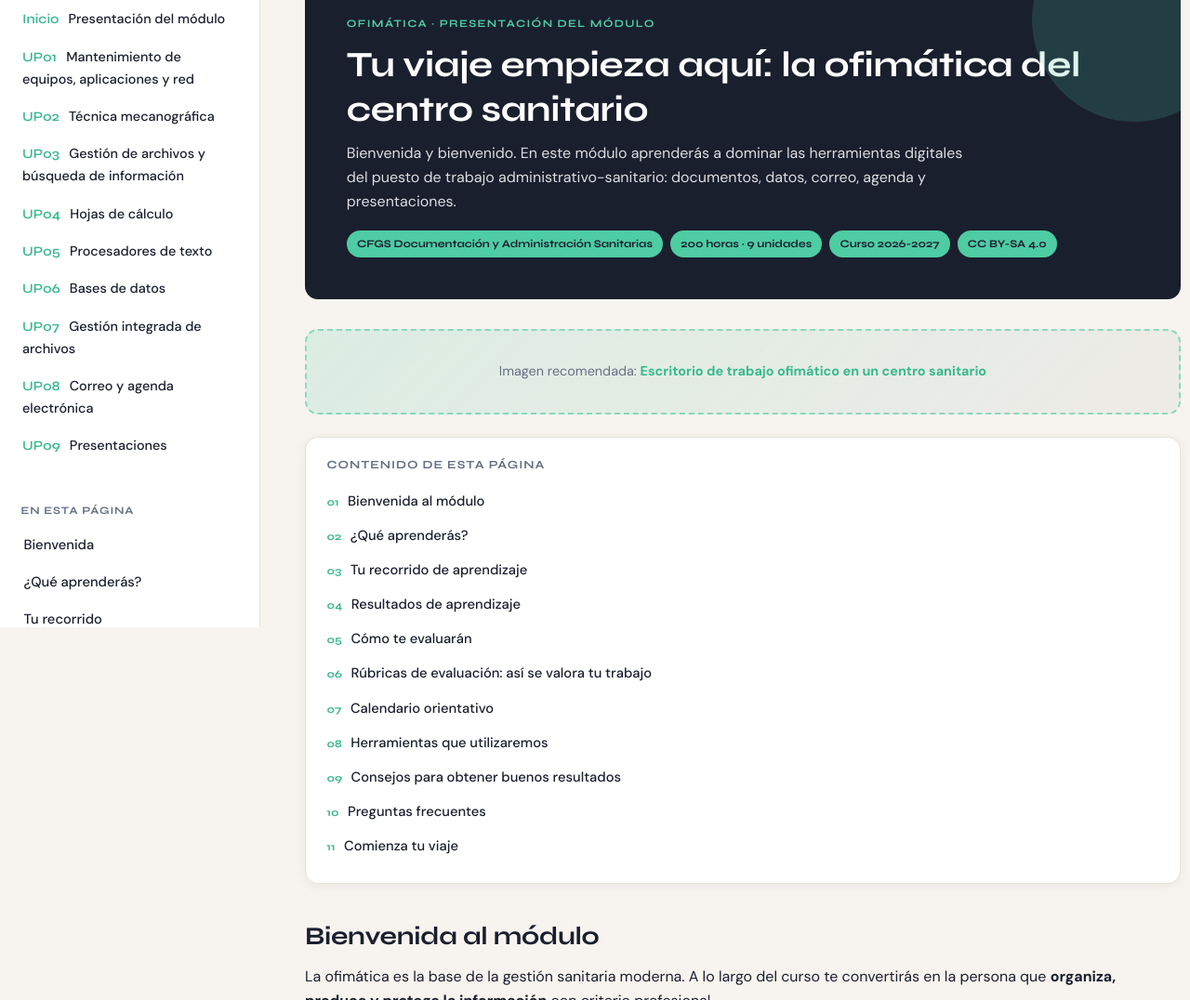
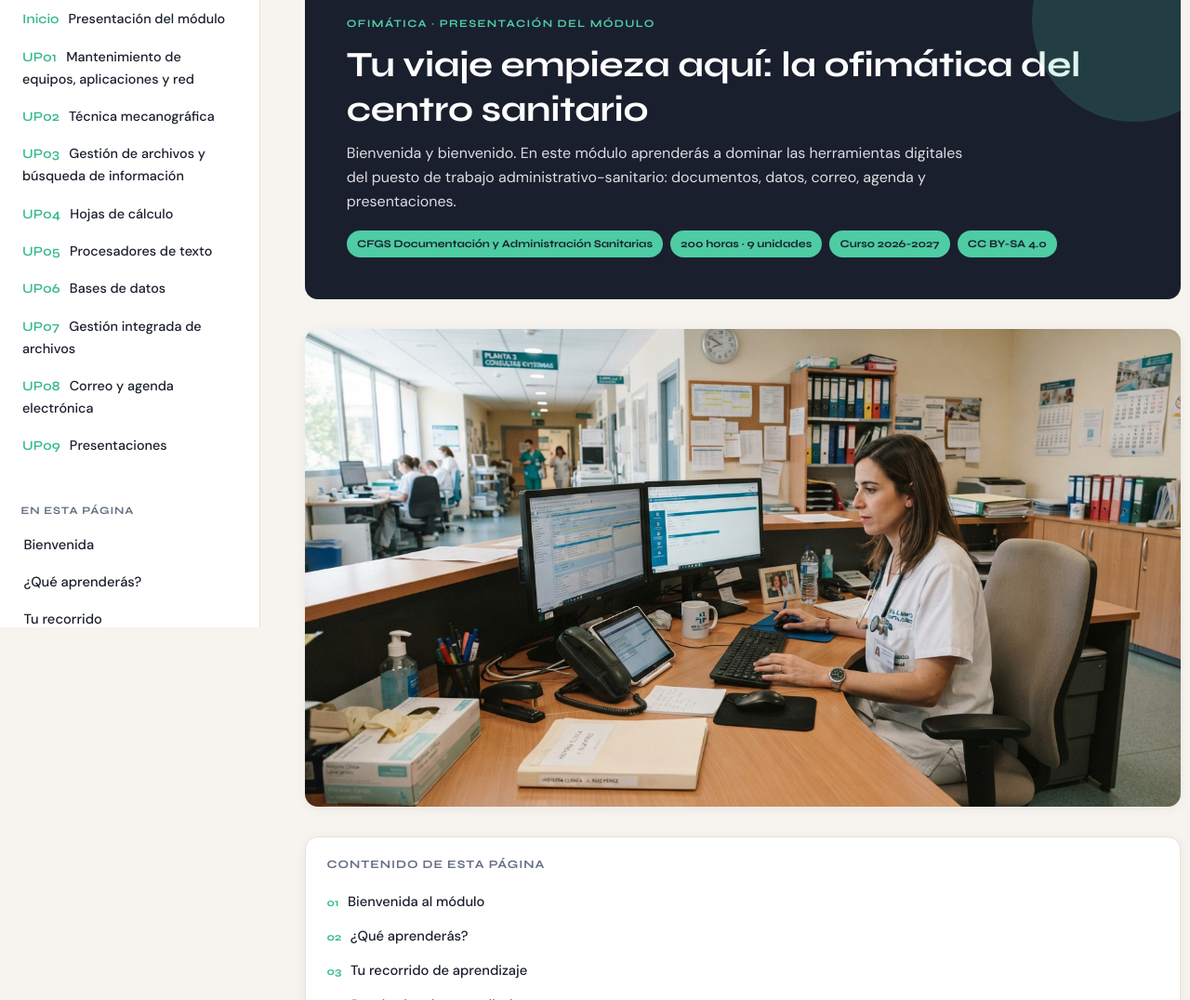
Before and after one commit to Noemi0211/opi-presentacion-modulo, a plain HTML site: page index.html in a window 1280 px wide. Shown: the part 125-1201 px from the top of the page at 93% size. Drawn offline with Linux system fonts and the light colour scheme.

Commit message:
Portada: imagen validada opi-portada-bienvenida sustituye al marcador

```diff
--- a/index.html
+++ b/index.html
@@ -85,10 +85,10 @@
         </div>
       </section>
 
-      <!-- IMAGEN SUGERIDA: portada-bienvenida (imagen conceptual de escritorio sanitario digital) -->
-      <div class="image-placeholder image-placeholder--hero">
-        Imagen recomendada: <strong>Escritorio de trabajo ofimático en un centro sanitario</strong>
-      </div>
+      <!-- IMAGEN VALIDADA: opi-portada-bienvenida.jpeg -->
+      <figure class="image-hero">
+        <img src="images/opi-portada-bienvenida.jpeg" alt="Escritorio de trabajo ofimático en un centro sanitario con documentos, datos y correo sobre la mesa de un administrativo sanitario">
+      </figure>
 
       <div class="toc" id="toc-automatico"></div>
 
```
Also changed, not shown: images/opi-portada-bienvenida.jpeg (added), 2 other files.
